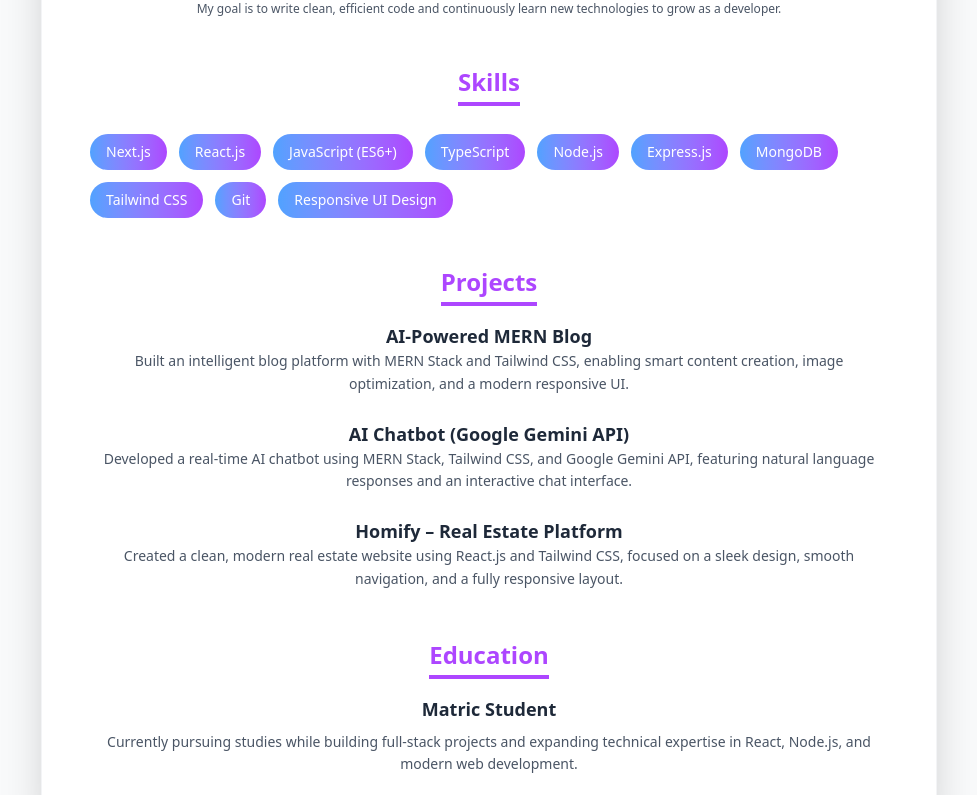
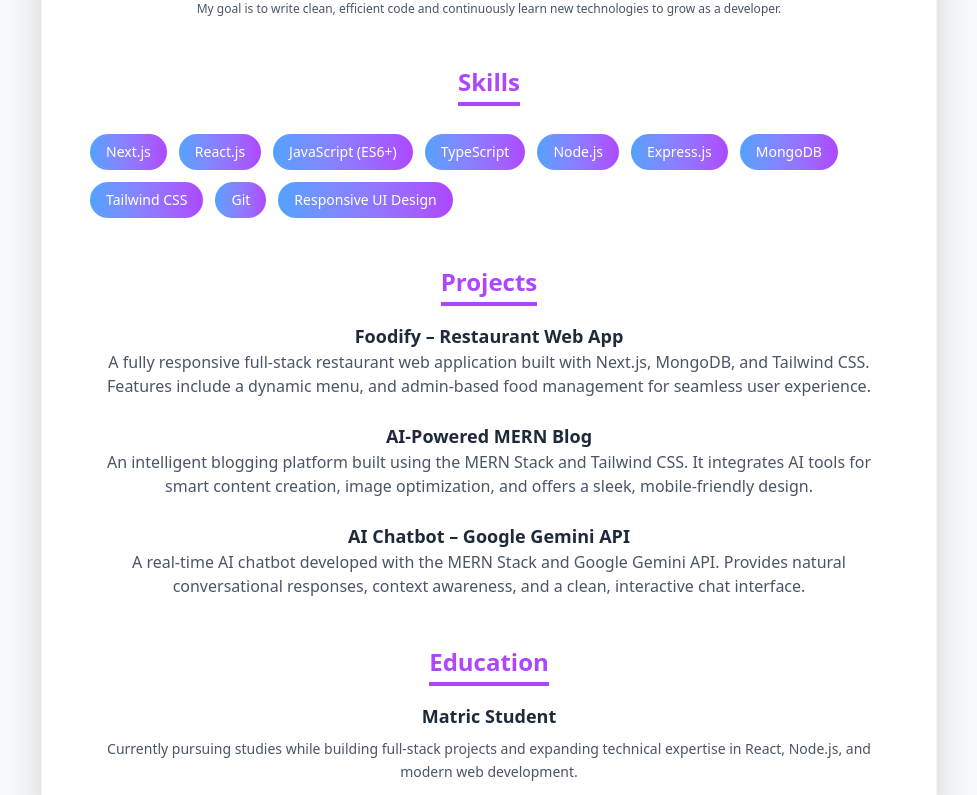
Before and after one commit to wajahat-kamal/Dev-Portfolio, a React (Vite) app: page /resume in a window 1280 px wide. Shown: the part 405-1200 px from the top of the page, without its empty margins (151-1128 px from the left). Built offline with nearby package versions, Linux system fonts and the light colour scheme.

Commit message:
Add projects section to Resume component: introduce a projectsData array to dynamically display project titles and descriptions, enhancing the presentation of work experience.

```diff
--- a/src/pages/Resume.jsx
+++ b/src/pages/Resume.jsx
@@ -2,6 +2,24 @@ import React from "react";
 import { Mail, Globe, MapPin } from "lucide-react";
 
 function Resume() {
+  const projectsData = [
+    {
+      title: "Foodify – Restaurant Web App",
+      description:
+        "A fully responsive full-stack restaurant web application built with Next.js, MongoDB, and Tailwind CSS. Features include a dynamic menu, and admin-based food management for seamless user experience.",
+    },
+    {
+      title: "AI-Powered MERN Blog",
+      description:
+        "An intelligent blogging platform built using the MERN Stack and Tailwind CSS. It integrates AI tools for smart content creation, image optimization, and offers a sleek, mobile-friendly design.",
+    },
+    {
+      title: "AI Chatbot – Google Gemini API",
+      description:
+        "A real-time AI chatbot developed with the MERN Stack and Google Gemini API. Provides natural conversational responses, context awareness, and a clean, interactive chat interface.",
+    },
+  ];
+
   return (
     <div className="bg-gray-50 text-gray-800 font-sans p-6 sm:p-10 leading-relaxed">
       <div className="max-w-4xl mx-auto bg-white rounded-2xl shadow-2xl overflow-hidden border border-gray-100">
@@ -44,12 +62,13 @@ function Resume() {
               About Me
             </h2>
             <p className="text-gray-600 text-base sm:text-[12px] text-center">
-              Hey! I'm Wajahat Kamal, a passionate Full Stack Developer who loves
-              building modern, responsive, and high-performance web applications
-              using React, Node.js, and Next.js. I enjoy turning ideas into
-              interactive digital experiences that are both visually appealing and
-              user-friendly. My goal is to write clean, efficient code and
-              continuously learn new technologies to grow as a developer.
+              Hey! I'm Wajahat Kamal, a passionate Full Stack Developer who
+              loves building modern, responsive, and high-performance web
+              applications using React, Node.js, and Next.js. I enjoy turning
+              ideas into interactive digital experiences that are both visually
+              appealing and user-friendly. My goal is to write clean, efficient
+              code and continuously learn new technologies to grow as a
+              developer.
             </p>
           </section>
 
@@ -88,38 +107,16 @@ function Resume() {
             </h2>
 
             <div className="space-y-6">
-              <div>
-                <h3 className="text-lg font-semibold text-gray-800">
-                  AI-Powered MERN Blog
-                </h3>
-                <p className="text-gray-600 text-sm leading-relaxed">
-                  Built an intelligent blog platform with MERN Stack and Tailwind
-                  CSS, enabling smart content creation, image optimization, and a
-                  modern responsive UI.
-                </p>
-              </div>
-
-              <div>
-                <h3 className="text-lg font-semibold text-gray-800">
-                  AI Chatbot (Google Gemini API)
-                </h3>
-                <p className="text-gray-600 text-sm leading-relaxed">
-                  Developed a real-time AI chatbot using MERN Stack, Tailwind CSS,
-                  and Google Gemini API, featuring natural language responses and
-                  an interactive chat interface.
-                </p>
-              </div>
-
-              <div>
-                <h3 className="text-lg font-semibold text-gray-800">
-                  Homify – Real Estate Platform
-                </h3>
-                <p className="text-gray-600 text-sm leading-relaxed">
-                  Created a clean, modern real estate website using React.js and
-                  Tailwind CSS, focused on a sleek design, smooth navigation, and
-                  a fully responsive layout.
-                </p>
-              </div>
+              {projectsData.map((project, index) => (
+                <div key={index}>
+                  <h3 className="text-lg font-semibold text-gray-800">
+                    {project.title}
+                  </h3>
+                  <p className="text-gray-600 text-sm sm:text-base text-center">
+                    {project.description}
+                  </p>
+                </div>
+              ))}
             </div>
           </section>
 
```
